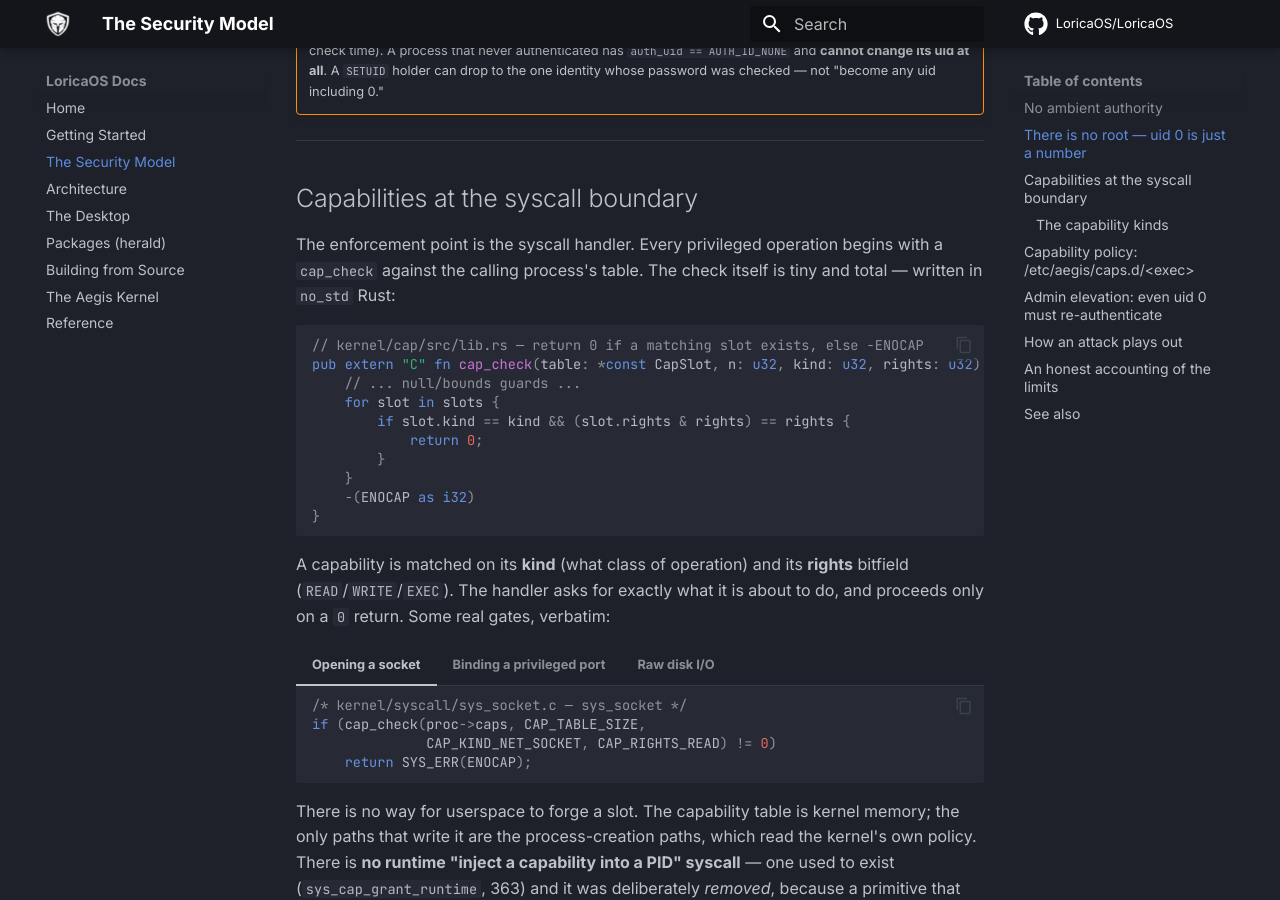
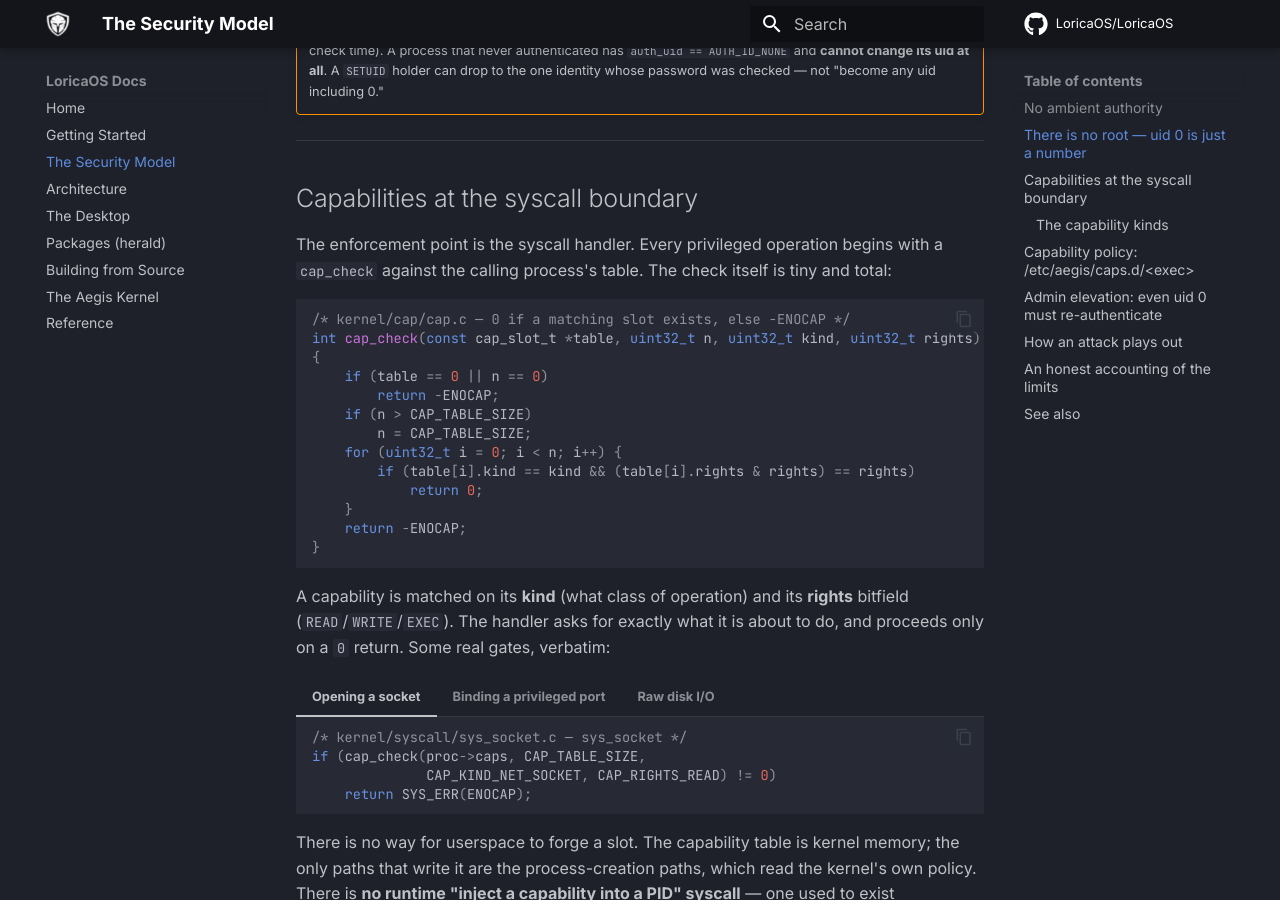
Before and after one commit to LoricaOS/docs, an MkDocs documentation site: the page built from docs/security-model.md, in a window 1280 px wide and 900 px high, scrolled down 2145 px. Built offline with MkDocs 1.6.1 and Material for MkDocs 9.7.7, drawn with Linux system fonts in a browser that asks for light colours; comment, search, counter and statistics services are not loaded; some of the changed text lies outside the part shown.

Commit message:
docs: dual-arch (x86-64 + arm64/Pi 5), and correct the capability core to C
Two systematic staleness fixes plus the arm64 story:

- The capability core is documented as no_std Rust throughout (intro,
  architecture, kernel, security-model, incl. a Rust cap_check listing). It
  was migrated to C (kernel/cap/cap.c) so the kernel builds with a C
  toolchain alone. Replaced with the real C — code block now matches cap.c —
  and kept the migration as a one-line history note where it's interesting.

- x86 boot is described as multiboot2; Limine is the primary protocol now
  (multiboot2 still supported). Corrected in the boot model, source layout,
  and adopter notes. Dropped the "Rust nightly" toolchain requirement.

- Added arm64/aarch64 as a first-class target: runs on QEMU virt (UEFI/
  Limine) and boots natively on the Raspberry Pi 5 (BCM2712) — NVMe, RP1
  Ethernet, USB HID, VideoCore framebuffer, thermal/fan, 4-core SMP all on
  real hardware. New kernel/arch/arm64 source-layout row, the firmware-direct
  boot path, and the Makefile.arm64 / Makefile.pi5native build notes.

Co-Authored-By: Claude Opus 4.8 <noreply@anthropic.com>

````diff
--- a/docs/security-model.md
+++ b/docs/security-model.md
@@ -107,18 +107,21 @@ does not care what its uid is.
 
 The enforcement point is the syscall handler. Every privileged operation begins
 with a `cap_check` against the calling process's table. The check itself is tiny
-and total — written in `no_std` Rust:
+and total:
 
-```rust
-// kernel/cap/src/lib.rs — return 0 if a matching slot exists, else -ENOCAP
-pub extern "C" fn cap_check(table: *const CapSlot, n: u32, kind: u32, rights: u32) -> i32 {
-    // ... null/bounds guards ...
-    for slot in slots {
-        if slot.kind == kind && (slot.rights & rights) == rights {
+```c
+/* kernel/cap/cap.c — 0 if a matching slot exists, else -ENOCAP */
+int cap_check(const cap_slot_t *table, uint32_t n, uint32_t kind, uint32_t rights)
+{
+    if (table == 0 || n == 0)
+        return -ENOCAP;
+    if (n > CAP_TABLE_SIZE)
+        n = CAP_TABLE_SIZE;
+    for (uint32_t i = 0; i < n; i++) {
+        if (table[i].kind == kind && (table[i].rights & rights) == rights)
             return 0;
-        }
     }
-    -(ENOCAP as i32)
+    return -ENOCAP;
 }
 ```
 
@@ -388,9 +391,11 @@ explicit, individually-checked grants.
     by playing by its rules. When that happens, the capability table is just bytes
     an attacker can rewrite.
 
-    The capability subsystem itself is written in `no_std` Rust to shrink that
-    surface for the most security-critical code, but the kernel around it is C and
-    the attack surface is real.
+    The capability subsystem itself is kept deliberately tiny — a small,
+    auditable core (`kernel/cap/cap.c`) so the most security-critical path is
+    easy to review — but it is C like the rest of the kernel, so that attack
+    surface is real. (The core was originally `no_std` Rust; it was migrated to
+    C so the kernel builds with a C toolchain alone.)
 
     **Do not deploy LoricaOS where a breach would matter.** Do not expose it to
     untrusted networks, do not trust it with secrets, and do not run anything on it
````
Also changed, not shown: docs/architecture.md (+2 -2 lines), docs/index.md (+3 -3 lines), docs/kernel.md (+17 -10 lines).
